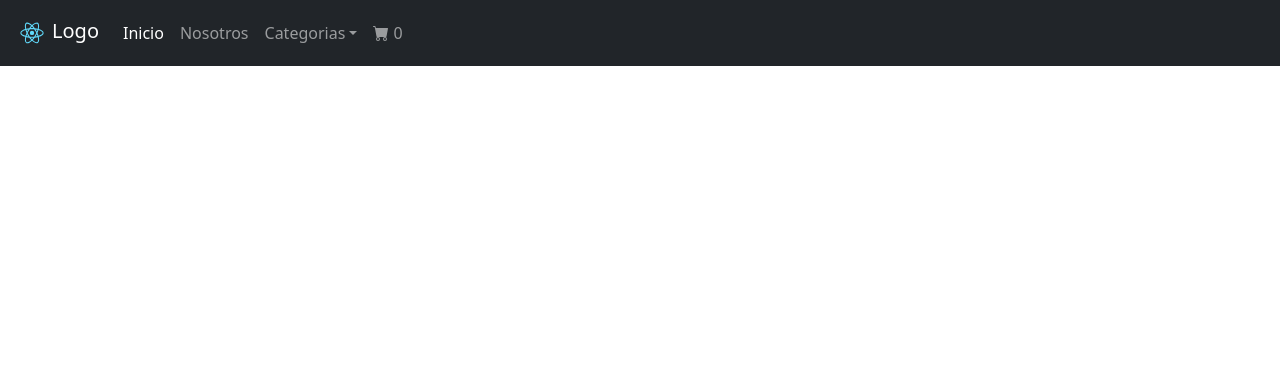
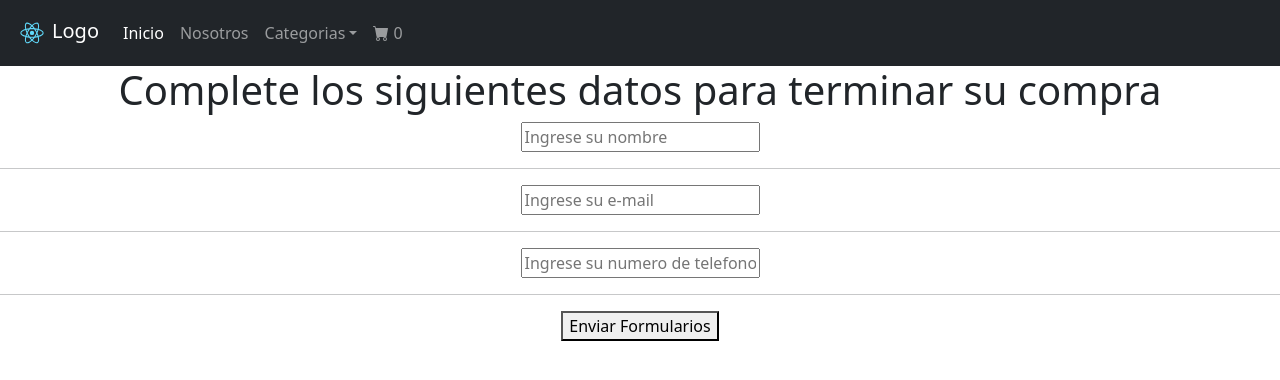
Before and after one commit to fbarbero98/react-JS-Facundo_Barbero, a React (Create React App) app: page /checkout in a window 1280 px wide. Shown: the top 380 px of the page. Built offline with nearby package versions, Linux system fonts and the light colour scheme; the HTML template or start-up script is replaced by a standard one.

Commit message:
Se realizo el desafio del checkout, falta añadir estilos

```diff
--- a/src/App.js
+++ b/src/App.js
@@ -7,6 +7,7 @@ import { BrowserRouter, Routes, Route } from "react-router-dom";
 import ItemDetailContainer from './components/ItemDetailContainer';
 import Cart from './components/Cart';
 import CartProvider from './context/CartContext';
+import Checkout from './components/Checkout';
 
 
 
@@ -35,6 +36,9 @@ function App() {
       {/*Muestra el carrito */}
       <Route path='/cart' element={<Cart />} />
 
+      {/*Muestra la checkout*/}
+      <Route path='/checkout' element={<Checkout />} />
+
 
       </Routes>
 
--- a/src/components/Cart.jsx
+++ b/src/components/Cart.jsx
@@ -1,6 +1,7 @@
 import React from 'react'
 import { useContext } from 'react'
 import { CartContext } from '../context/CartContext'
+import { Link } from 'react-router-dom'
 
 export default function Cart() {
 
@@ -41,7 +42,10 @@ export default function Cart() {
          </thead>
 
         </table>
+        <hr/>
+        <Link to='/checkout' className="btn btn-primary" role="button">Finalizar Compra</Link>
         </div>
+
 
       :
       <div>El carrito esta vacio</div>
--- /dev/null
+++ b/src/components/Checkout.jsx
@@ -0,0 +1,86 @@
+import React from "react";
+import { useContext } from "react";
+import { useState, useEffect } from "react";
+import { CartContext } from "../context/CartContext";
+import { addDoc, collection, getFirestore } from "firebase/firestore";
+import { Link } from "react-router-dom";
+
+export default function Checkout() {
+  //Los estados son para que se setee el nombre, celular o mail, dependiendo lo que manden a los inputs
+  const [userName, setUserName] = useState("");
+  const [userEmail, setUserEmail] = useState("");
+  const [userPhone, setUserPhone] = useState("");
+  const [idOrder, setIdOrder] = useState(false);
+
+  //Items lo vamos a usar para crear un array de objetos, que solo contengan ciertas cosas que queremos del cart
+  const [items, setItems] = useState([]);
+
+  //Traemos cart y la funcion que nos da el precio total del CartContext
+  const { cart, setCart, getItemPrice } = useContext(CartContext);
+
+  const db = getFirestore(); //Con esto llamamos a firestore para conectarnos con el server
+  const orderCollection = collection(db, "orders"); //Con esto armamos una coleccion que nosotros queremos guardar en la variable
+  //Si la coleccion ya existe, la busca, sino la crea.
+
+  function handleClick() {
+    const order = {
+      //Order va a tener los datos del "ticket"
+      buyer: { name: userName, email: userEmail, phone: userPhone },
+      items,
+      total: getItemPrice(),
+    };
+
+    addDoc(orderCollection, order).then(({ id }) => {
+      //Esto suma la order a la coleccion order collection, y despues (como es una promesa) si tiene id, entonces haces el console log y seteas el idOrder (para sacar el formulario)
+      console.log(id);
+      setIdOrder(id);
+    });
+    console.log(order);
+    setCart([])
+  }
+
+  useEffect(() => {
+    //Usamos un useEffect para que Items muestre de cart, solo los nombres de los videojuegos, el precio y la cantidad que se quiere.
+    setItems(
+      cart.map((doc) => ({
+        videogame: doc.name,
+        price: doc.precio,
+        quantity: doc.quantity,
+      }))
+    );
+    console.log(items);
+  }, []); //recordemos que si [] esta vacio entonces el useEffect se aplica solo cuando se renderiza la pag por primera vez
+
+  return idOrder ? (
+    <div>
+      <h1>¡Su orden ha sido realizada!</h1>
+      <h2>Su orden de compra es : {idOrder}</h2>
+      <hr />
+      <Link to="/" className="btn btn-primary" role="button">
+        Realizar una nueva orden
+      </Link>
+    </div>
+  ) : (
+    <div>
+      <h1>Complete los siguientes datos para terminar su compra</h1>
+
+      <input
+        onChange={(e) => setUserName(e.target.value)}
+        placeholder="Ingrese su nombre"
+      ></input>
+      {/*Accedemos al evento y del evento extraemos el value (target es porque el valor que necesitamos esta dentro de la prop target) */}
+      <hr />
+      <input
+        onChange={(e) => setUserEmail(e.target.value)}
+        placeholder="Ingrese su e-mail"
+      ></input>
+      <hr />
+      <input
+        onChange={(e) => setUserPhone(e.target.value)}
+        placeholder="Ingrese su numero de telefono"
+      ></input>
+      <hr />
+      <button onClick={() => handleClick()}> Enviar Formularios </button>
+    </div>
+  );
+}
```
